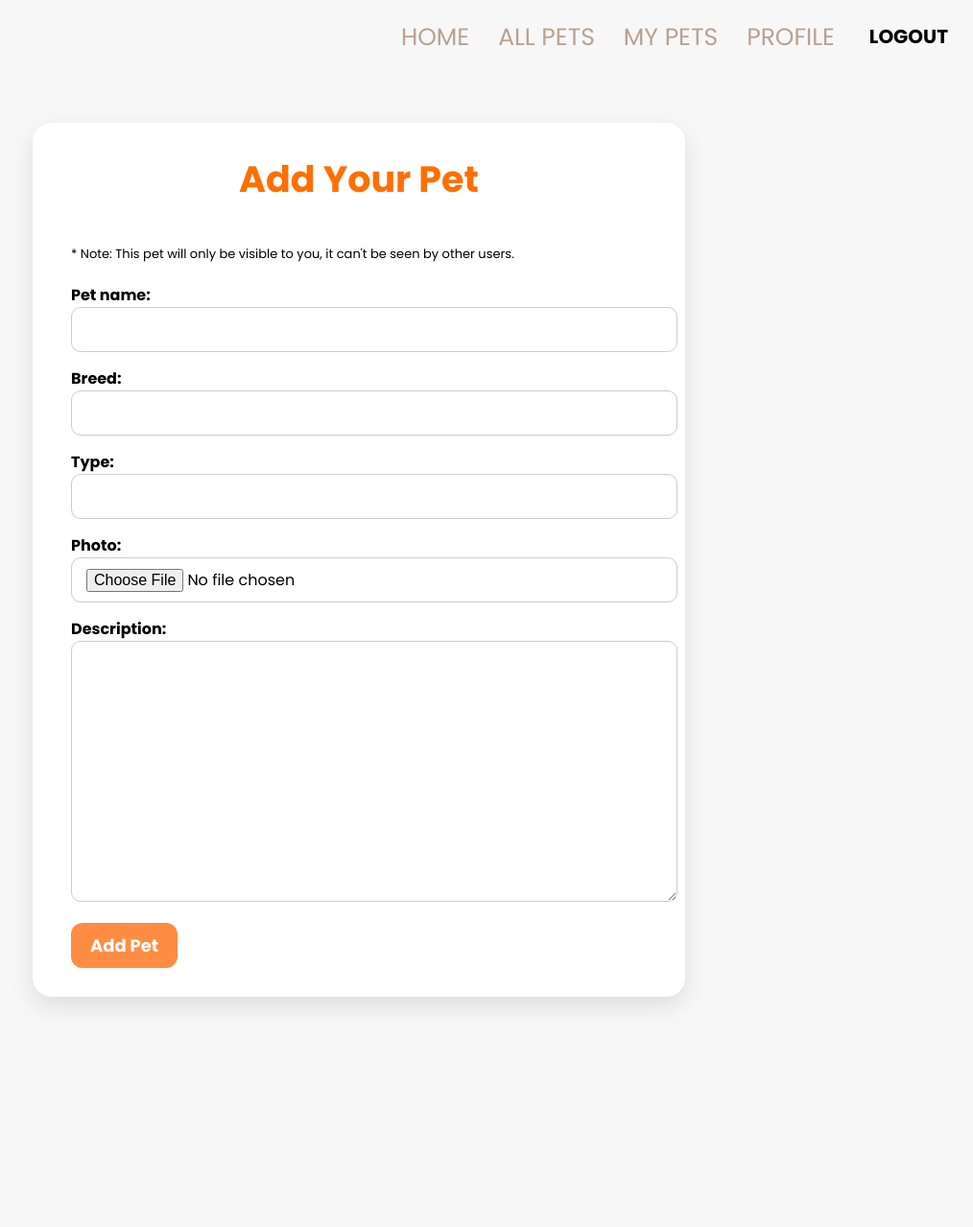
After one commit to SalsabeelZubaidi/Capstone-Project, a Django app: page /add-pet/ in a window 1280 px wide. The commit adds this page. Shown: the top 1279 px of the page at 96% size, without its empty margins (266-1280 px from the left). Run offline with Django 5.2, Linux system fonts and the light colour scheme; the visitor is signed in with stand-in values (Sample User, id 1).

Commit message:
Create Add Pet Page where user can add his own pets now, but only visible to the user himself

```diff
--- a/petsadoption/pets_app/forms.py
+++ b/petsadoption/pets_app/forms.py
@@ -1,7 +1,7 @@
 from django import forms
 from django.contrib.auth.forms import UserCreationForm
 from django.contrib.auth.models import User
-from .models import AdoptionRequest
+from .models import AdoptionRequest, Pets
 
 class CustomUserCreationForm(UserCreationForm):
       # add extra field if you want
@@ -35,3 +35,9 @@ class PetNameForm(forms.ModelForm):
             'placeholder': 'Enter your pet’s new name'
             })
         }
+
+
+class UserPetForm(forms.ModelForm):
+    class Meta:
+        model = Pets
+        fields = ['pet_name', 'breed', 'type', 'photo', 'description']
--- a/petsadoption/pets_app/models.py
+++ b/petsadoption/pets_app/models.py
@@ -25,8 +25,11 @@ class Pets(models.Model):
     photo=models.ImageField(upload_to='pet_photos/', blank=True, null=True)
     is_available=models.CharField(max_length=20, choices=availability_options, default='availabile')
     adoption_status = models.CharField(max_length=10, choices=adoption_status_options, default='pending')
+    description = models.TextField(blank=True)
+    pet_name = models.CharField(max_length=50, blank=True)
+    added_by = models.ForeignKey(User, null=True, blank=True, on_delete=models.SET_NULL)
     def __str__(self):   #to retrun the object name /// pet name // return object val as String
-        return self.type
+        return self.breed
 
 class PetUser(models.Model):
     user=models.ForeignKey(User, on_delete=models.CASCADE)
--- /dev/null
+++ b/petsadoption/pets_app/static/css/add_pet.css
@@ -0,0 +1,71 @@
+/* Container for the form */
+.form-container {
+    max-width: 600px;
+    margin: 50px auto;
+    padding: 30px 40px;
+    background-color: white;
+    border-radius: 20px;
+    box-shadow: 0 10px 25px rgba(0,0,0,0.1);
+    display: flex;
+    flex-direction: column;
+    gap: 20px;
+}
+
+/* Form heading */
+.form-container h2 {
+    font-size: 38px;
+    color: #ff6f00;
+    text-align: center;
+    margin-bottom: 20px;
+}
+
+/* Input fields */
+.form-container input[type="text"],
+.form-container input[type="number"],
+.form-container input[type="file"],
+.form-container textarea,
+.form-container select {
+    width: 100%;
+    padding: 10px 15px;
+    border-radius: 10px;
+    border: 1px solid #ccc;
+    /* color: #ff6f00; */
+    font-size: 16px;
+    outline: none;
+    margin-bottom: 15px;
+}
+.form-container label{
+    font-weight: bold;
+}
+
+
+/* Textarea */
+.form-container textarea {
+    min-height: 100px;
+}
+
+/* Submit button */
+.form-container .btn.btn-primary {
+    background-color: #ff8c42;
+    color: white;
+    padding: 10px 20px;
+    border-radius: 12px;
+    border: none;
+    font-size: 18px;
+    font-weight: bold;
+    cursor: pointer;
+    align-self: center;
+}
+
+.form-container .btn.btn-primary:hover {
+    background-color: #ff6f00;
+    transform: translateY(-2px);
+}
+
+/* Responsive */
+@media (max-width: 768px) {
+    .form-container {
+        padding: 20px 25px;
+        margin: 30px 15px;
+    }
+}
--- /dev/null
+++ b/petsadoption/pets_app/templates/add_pet.html
@@ -0,0 +1,18 @@
+{% extends 'base.html' %}
+{% load static %}
+
+{% block head %}
+<link rel="stylesheet" href="{% static 'css/add_pet.css' %}">
+{% endblock %}
+
+{% block content %}
+<div class="form-container">
+    <h2>Add Your Pet</h2>
+    <span style='font-size:13px'>* Note: This pet will only be visible to you, it can't be seen by other users. </span>
+    <form method="POST" enctype="multipart/form-data">
+        {% csrf_token %}
+        {{ form.as_p }}
+        <button type="submit" class="btn btn-primary">Add Pet</button>
+    </form>
+</div>
+{% endblock %}
--- a/petsadoption/pets_app/urls.py
+++ b/petsadoption/pets_app/urls.py
@@ -2,6 +2,7 @@ from django.urls import path, include
 from django.contrib.auth import views as auth_views
 from django.contrib.auth.views import LogoutView
 from . import views
+from .views import AddPetView
 
 urlpatterns = [
     path('', views.LandingPage.as_view() , name='landing'),
@@ -17,5 +18,6 @@ urlpatterns = [
     path('toggle_fav/<int:pet_id>/', views.toggle_favorite, name='toggle_fav'),
     path('name-pet-inline/<int:adoption_id>/', views.name_pet_inline , name='name-pet-inline'),
     path('pet/<int:pet_id>/', views.pet_detail, name='pet-detail'),
+    path('add-pet/', AddPetView.as_view(), name='add-pet'),
 
 ]
--- a/petsadoption/pets_app/views.py
+++ b/petsadoption/pets_app/views.py
@@ -1,5 +1,5 @@
 from django.shortcuts import render, redirect, get_object_or_404
-from .forms import CustomUserCreationForm
+from .forms import CustomUserCreationForm, UserPetForm
 from django.contrib.auth import login
 from django.http import HttpResponse
 from django.views import View
@@ -10,6 +10,8 @@ from .forms import *
 from django.contrib import messages
 from django.contrib.auth.mixins import LoginRequiredMixin
 from django.views.generic import TemplateView
+from django.urls import reverse_lazy
+from django.views.generic import CreateView
 
 #my Views
 class LandingPage(View):   #this can be accessed only by new or logged out users
@@ -46,7 +48,8 @@ class AllPets(LoginRequiredMixin, ListView):
     context_object_name = 'pets'
 
     def get_queryset(self):
-        queryset = Pets.objects.all()
+        # Only show public/admin pets
+        queryset = Pets.objects.filter(added_by__isnull=True)
         pet_type = self.request.GET.get('pet_type')
 
         if pet_type and pet_type.lower() != "all":
@@ -63,8 +66,6 @@ class AllPets(LoginRequiredMixin, ListView):
         context['selected_type'] = self.request.GET.get('pet_type', '')
         context['types'] = Pets.objects.values_list('type', flat=True).distinct()
         return context
-
-
 
 class Profile(LoginRequiredMixin, View):
     model=User
@@ -112,7 +113,13 @@ class MyPets(LoginRequiredMixin, TemplateView):
             petuser__is_favorite=True
         ).distinct()
 
+        # User-added pets /// only shown to the user himself
+        context['user_added_pets'] = Pets.objects.filter(added_by=user)
+
         return context
+
+
+
 class AdoptRequest(LoginRequiredMixin, ListView):  #to return to the user all of his adoption requests
     model=AdoptionRequest
     template_name='profile.html'
@@ -184,3 +191,16 @@ def pet_detail(request, pet_id):
         'pet': pet,
         'adoption_request_exists': adoption_request_exists
     })
+
+
+class AddPetView(LoginRequiredMixin, CreateView):
+    model = Pets
+    form_class = UserPetForm
+    template_name = 'add_pet.html'
+    success_url = reverse_lazy('my-pets')
+
+    def form_valid(self, form):
+        pet = form.save(commit=False)
+        pet.added_by = self.request.user  # private pet
+        pet.save()
+        return super().form_valid(form)
```
Also changed, not shown: petsadoption/pets_app/static/css/my_pets.css (+16 -8 lines), petsadoption/pets_app/templates/my_pets.html (+27 -4 lines), petsadoption/media/pet_photos/FinnishSpitz.jpg (added), petsadoption/pets_app/migrations/0010_pets_pet_name.py (added), petsadoption/pets_app/migrations/0011_pets_description.py (added), petsadoption/pets_app/migrations/0012_pets_added_by.py (added).
